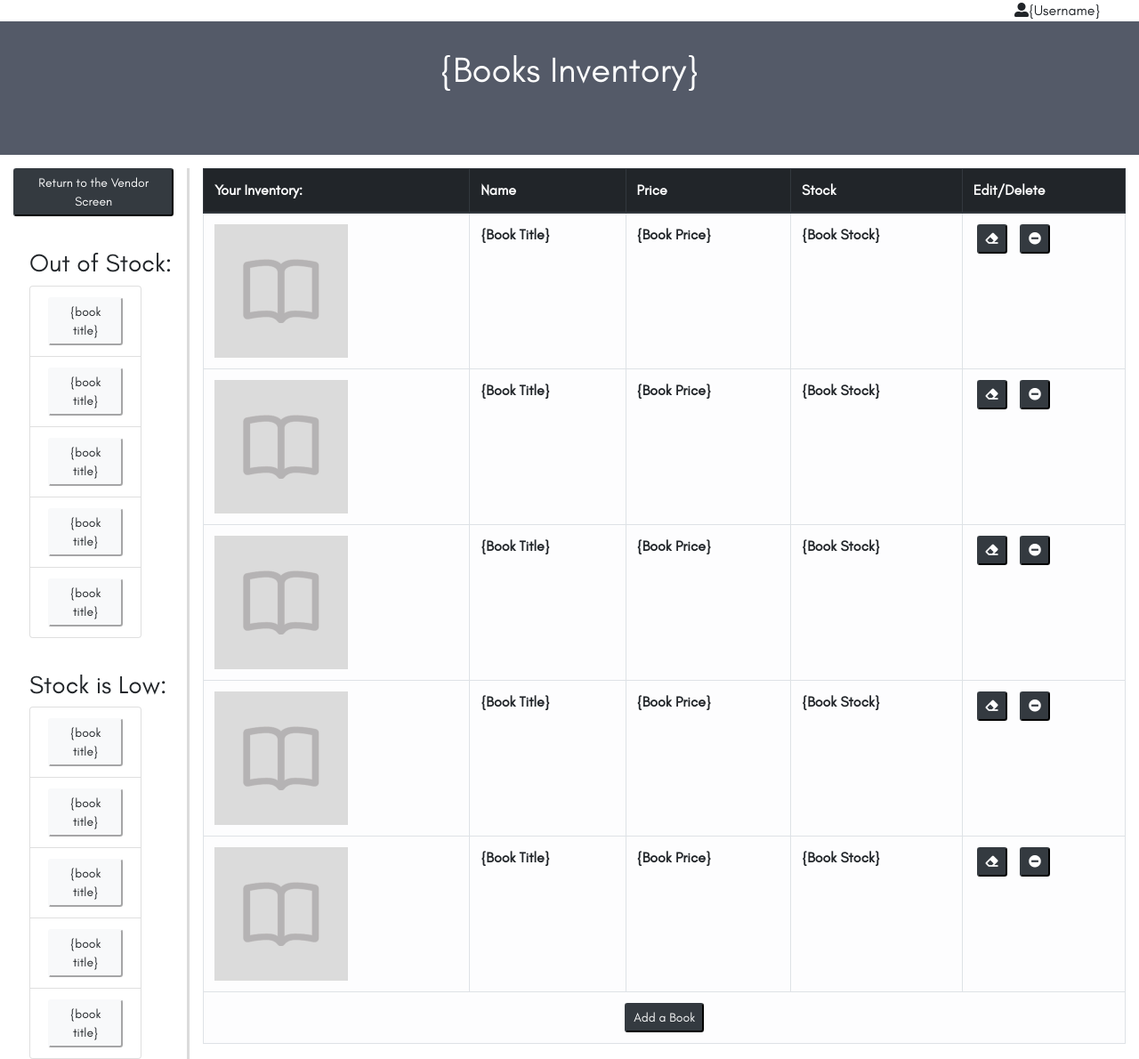
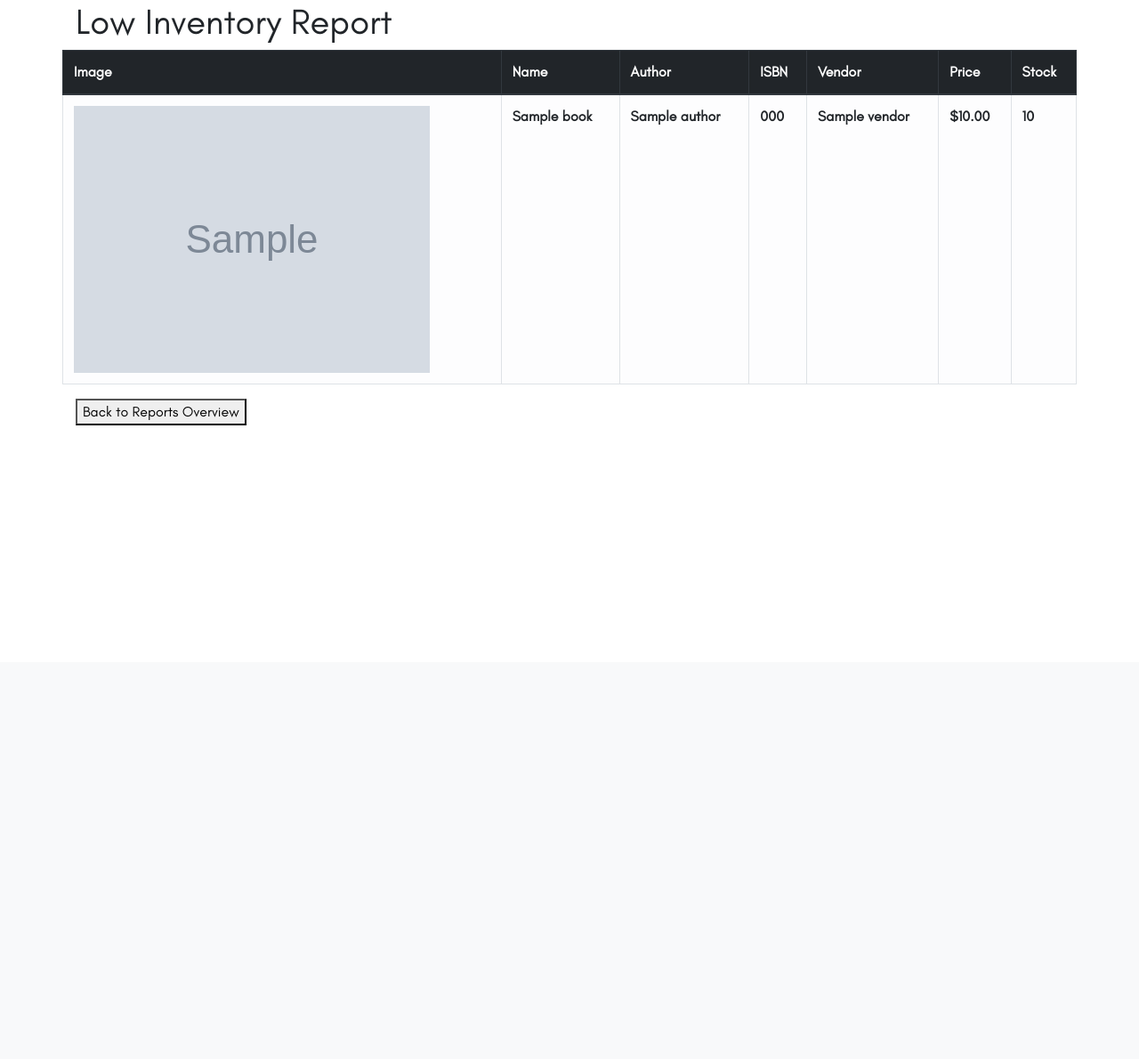
Before and after one commit to dsluo-archive/BookStore, a Django app: a page that uses templates/inventory.html in a window 1280 px wide. Shown: the part 56-1246 px from the top of the page at 89% size. After the commit the page ends 534 px from the top, so only its background shows below. Run offline with Django 3.2, Linux system fonts and the light colour scheme; tables that the repository leaves empty hold one stand-in row (values such as "Sample post"); grey boxes marked "Sample" are stand-in pictures; lists and menus that the app fills with data are empty; parts of the project's set-up code (start-up, migrations or seed data) failed here and were passed over; some libraries are stand-ins or nearby versions.

Commit message:
Added inventory.html which shows low inventory books

```diff
--- a/templates/inventory.html
+++ b/templates/inventory.html
@@ -3,144 +3,61 @@
 {% load static %}
 
 {% block per_page_css %}
-    <link rel="stylesheet" href="{% static 'css/inventory.css' %}">
-{% endblock per_page_css %}
+
+{% endblock %}
 
 {% block main_content %}
-    <!-- send user instance as object, populate the page with it -->
-
-    <div class="container-fluid spaced">
-        <div class="row">
-            <div class="col-md-12">
-                <span class="left"><i class="fas fa-user-alt"></i>{Username}</span>
-            </div>
-        </div>
-        <div class="row banner">
-            <div class="col-md-12">
-                <h1> {Books Inventory} </h1>
-            </div>
-        </div>
-    </div>
-    <div class="container-fluid">
-        <div class="row">
-            <div class="col-md-2 button-group">
-                <form id="holder">
-                    <fieldset>
-                        <button class="btn-sm btn-dark">Return to the Vendor Screen</button>
-                    </fieldset>
 
 
-                    <h3 id="stock-head">Out of Stock:</h3>
-                    <ul id="out-of-stock" class="list-group">
-                        <li class="list-group-item">
-                            <button class="btn-sm btn-light">{book title}</button>
-                        </li>
-                        <li class="list-group-item">
-                            <button class="btn-sm btn-light">{book title}</button>
-                        </li>
-                        <li class="list-group-item">
-                            <button class="btn-sm btn-light">{book title}</button>
-                        </li>
-                        <li class="list-group-item">
-                            <button class="btn-sm btn-light">{book title}</button>
-                        </li>
-                        <li class="list-group-item">
-                            <button class="btn-sm btn-light">{book title}</button>
-                        </li>
-                    </ul>
+    <div class="container">
 
+        <h1>Low Inventory Report</h1>
 
-                    <h3 id="stock-head">Stock is Low:</h3>
-                    <ul id="out-of-stock" class="list-group">
-                        <li class="list-group-item">
-                            <button class="btn-sm btn-light">{book title}</button>
-                        </li>
-                        <li class="list-group-item">
-                            <button class="btn-sm btn-light">{book title}</button>
-                        </li>
-                        <li class="list-group-item">
-                            <button class="btn-sm btn-light">{book title}</button>
-                        </li>
-                        <li class="list-group-item">
-                            <button class="btn-sm btn-light">{book title}</button>
-                        </li>
-                        <li class="list-group-item">
-                            <button class="btn-sm btn-light">{book title}</button>
-                        </li>
-                    </ul>
-                </form>
-            </div>
-            <div class="col-md-10">
+        <div class="row">
             <table class="table table-light table-bordered">
                 <thead class="thead-dark">
                     <tr>
-                        <th>Your Inventory:</th>
+                        <th>Image</th>
                         <th>Name</th>
+                        <th>Author</th>
+                        <th>ISBN</th>
+                        <th>Vendor</th>
                         <th>Price</th>
                         <th>Stock</th>
-                        <th>Edit/Delete</th>
                     </tr>
                 </thead>
+
                 <tbody>
-                    <tr>
-                        <th scope="row"><img class="thumbnail" src="{% static 'images/img.png' %}"></img></th>
-                        <th>{Book Title}</th>
-                        <th>{Book Price}</th>
-                        <th>{Book Stock}</th>
-                        <th>
-                            <button class="side-sp btn-sm btn-dark"><i class="fas fa-eraser"></i></button>
-                            <button class="btn-sm btn-dark"><i class="fas fa-minus-circle"></i></button>
-                        </th>
+                    {% for book in report.low_inventory_books.all %}
+                        <tr class="clickable-row" data-href="{{ book.get_absolute_url }}">
+                            <th><img class="img-responsive" src="{{ book.item_picture.url }}"/></th>
+                            <th>{{ book.name }}</th>
+                            <th>{{ book.author }}</th>
+                            <th>{{ book.isbn }}</th>
+                            <th>{{ book.vendor }}</th>
+                            <th>${{ book.price }}</th>
+                            <th>{{ book.count_in_stock }}</th>
                         </tr>
-                    <tr>
-                        <th scope="row"><img class="thumbnail" src="{% static 'images/img.png' %}"></img></th>
-                        <th>{Book Title}</th>
-                        <th>{Book Price}</th>
-                        <th>{Book Stock}</th>
-                        <th>
-                            <button class="side-sp btn-sm btn-dark"><i class="fas fa-eraser"></i></button>
-                            <button class="btn-sm btn-dark"><i class="fas fa-minus-circle"></i></button>
-                        </th>
-                    </tr>
-                    <tr>
-                        <th scope="row"><img class="thumbnail" src="{% static 'images/img.png' %}"></img></th>
-                        <th>{Book Title}</th>
-                        <th>{Book Price}</th>
-                        <th>{Book Stock}</th>
-                        <th>
-                            <button class="side-sp btn-sm btn-dark"><i class="fas fa-eraser"></i></button>
-                            <button class="btn-sm btn-dark"><i class="fas fa-minus-circle"></i></button>
-                        </th>
-                    </tr>
-                    <tr>
-                        <th scope="row"><img class="thumbnail" src="{% static 'images/img.png' %}"></img></th>
-                        <th>{Book Title}</th>
-                        <th>{Book Price}</th>
-                        <th>{Book Stock}</th>
-                        <th>
-                            <button class="side-sp btn-sm btn-dark"><i class="fas fa-eraser"></i></button>
-                            <button class="btn-sm btn-dark"><i class="fas fa-minus-circle"></i></button>
-                        </th>
-                    </tr>
-                    <tr>
-                        <th scope="row"><img class="thumbnail" src="{% static 'images/img.png' %}"></img></th>
-                        <th>{Book Title}</th>
-                        <th>{Book Price}</th>
-                        <th>{Book Stock}</th>
-                        <th>
-                            <button class="side-sp btn-sm btn-dark"><i class="fas fa-eraser"></i></button>
-                            <button class="btn-sm btn-dark"><i class="fas fa-minus-circle"></i></button>
-                        </th>
-                    </tr>
-                    <tr>
-                        <th class="add-bk" colspan="5" scope="row">
-                            <button class="btn-sm btn-dark">Add a Book</button>
-                        </th>
-                    </tr>
+                    {% endfor %}
                 <tbody>
             </table>
         </div>
-        </div>
+
+        <a href="{% url "analytics:reports_overview" %}"><button>Back to Reports Overview</button></a>
+
     </div>
 
 {% endblock main_content %}
+
+{% block jquery %}
+
+    <script>
+
+        jQuery(document).ready(function($) {
+            $(".clickable-row").click(function() {
+                window.location = $(this).data("href");
+            });
+        });
+    </script>
+
+{% endblock %}
```
Lines whose indentation alone changed are shown as unchanged.
